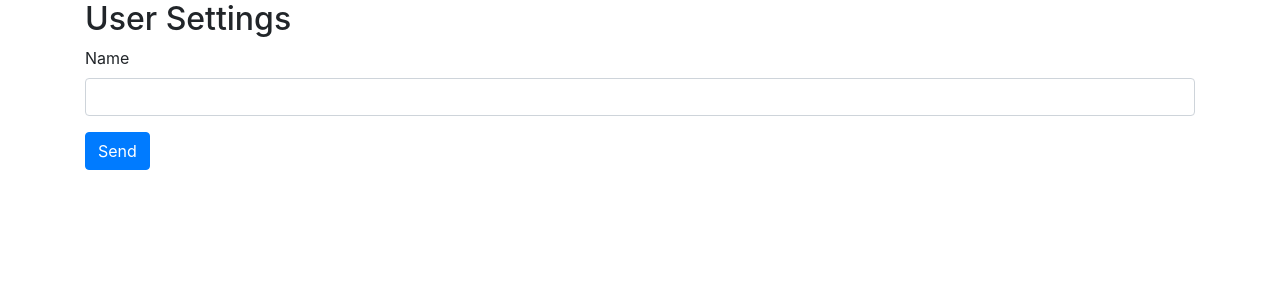
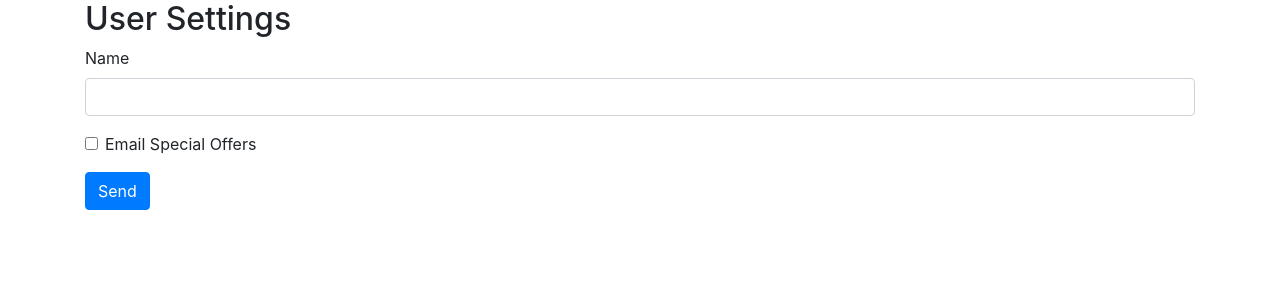
Before and after one commit to Annie-Huang/Angular-Forms, an Angular app: page / in a window 1280 px wide. Shown: the top 300 px of the page. Built offline with nearby package versions, Linux system fonts and the light colour scheme.

Commit message:
Add a checkbox

```diff
--- a/src/app/user-settings-form/user-settings-form.component.html
+++ b/src/app/user-settings-form/user-settings-form.component.html
@@ -5,6 +5,14 @@
       <label for="name">Name</label>
       <input id="name" name="name" class="form-control">
     </div>
+
+    <div class="form-check form-group">
+      <input class="form-check-input" type="checkbox" value="" id="emailOffers" name="emailOffers">
+      <label class="form-check-label" for="emailOffers">
+        Email Special Offers
+      </label>
+    </div>
+
     <button class="btn btn-primary">Send</button>
   </form>
 </div>
```
